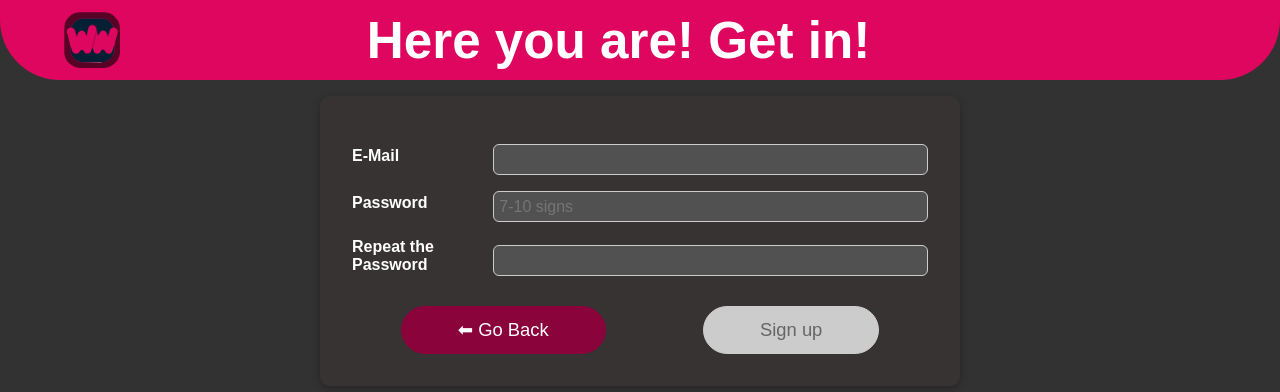
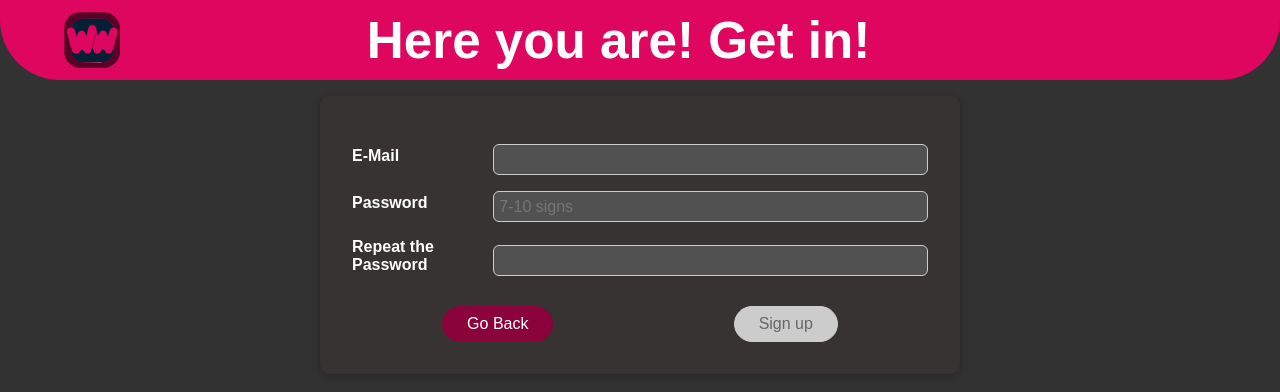
Before and after one commit to EitanBeCe/social-network, a React (Create React App) app: page / in a window 1280 px wide. Both pictures are taken after a click on the element "Not registred yet?". Shown: the top 392 px of the page. Built offline with nearby package versions, Linux system fonts and the light colour scheme.

Commit message:
before post edit started

```diff
--- a/src/components/Login/Login.module.css
+++ b/src/components/Login/Login.module.css
@@ -74,9 +74,29 @@
   text-align: center;
 }
 
+/* Why all btn classes here do not work?? They shoul be stronger then basic ones, and its so in other components */
+/* .btn {
+  height: 2rem;
+  padding: 0.5rem 1.5rem;
+  font-size: 1rem;
+  padding: 0.5rem 0.9rem;
+} */
+
 @media (min-width: 768px) {
   .control {
     align-items: center;
     flex-direction: row;
   }
 }
+
+@media (max-width: 500px) {
+  .btn {
+    padding: 0.5rem 2rem;
+  }
+}
+/*
+@media (max-width: 420px) {
+  .btn {
+    padding: 0.5rem 0.9rem;
+  }
+} */
--- a/src/components/Login/Login.tsx
+++ b/src/components/Login/Login.tsx
@@ -3,6 +3,7 @@ import React, { useEffect, useState } from 'react';
 import Card from '../UI/Card/Card';
 import classes from './Login.module.css';
 import Button from '../UI/Button/Button';
+import ButtonSmall from '../UI/Button copy/ButtonSmall';
 
 // const _emailValid =
 //   /^[a-zA-Z0-9.!#$%&'*+/=?^_`{|}~-]+@[a-zA-Z0-9-]+(?:\.[a-zA-Z0-9-]+)*$/; // Instead .includes('@')
@@ -148,20 +149,20 @@ const Login: React.FC<Props> = ({ onLogin }) => {
 
         {!isRegistered && (
           <div className={classes.actions}>
-            <Button
+            <ButtonSmall
               className={classes.btn}
               onClick={() => setIsRegistered(true)}
             >
-              ⬅ Go Back
-            </Button>
-            <Button
+              Go Back
+            </ButtonSmall>
+            <ButtonSmall
               type="submit"
               className={classes.btn}
               disabled={!formIsValid || !passwordsMatch}
               onClick={submitHandler}
             >
               Sign up
-            </Button>
+            </ButtonSmall>
           </div>
         )}
       </form>
--- /dev/null
+++ b/src/components/Posts/EditPost/EditPost.tsx
@@ -0,0 +1,64 @@
+import React from 'react';
+import Button from '../../UI/Button/Button';
+import Card from '../../UI/Card/Card';
+import classes from './EditPost.module.css';
+
+interface Props {}
+
+const EditPost: React.FC<Props> = () => {
+  // Form submit
+  const submitHandler = (event: React.FormEvent) => {
+    event.preventDefault();
+    // // Log-in if registered
+    // if (isRegistered) {
+    //   onLogin(enteredEmail, enteredPassword);
+    //   return;
+    // }
+    // // Alert if not registered and passwords do not match
+    // if (enteredPassword !== enteredPass2) {
+    //   setPasswordsMatch(false);
+    //   return;
+    // }
+    // // Log in if pass match
+    // onLogin(enteredEmail, enteredPassword);
+  };
+
+  return (
+    <Card className={classes.login}>
+      <form onSubmit={submitHandler}>
+        <div className={classes.control}>
+          <label htmlFor="title">Title</label>
+          <input
+            required
+            type="text"
+            id="title"
+            // value={enteredEmail}
+            // onChange={emailChangeHandler}
+          />
+        </div>
+
+        <div className={classes.control}>
+          <label htmlFor="text">Text</label>
+          <input
+            required
+            type="text"
+            id="text"
+            // value={enteredPassword}
+            // onChange={passwordChangeHandler}
+            minLength={7}
+            maxLength={10}
+            placeholder="7-10 signs"
+          />
+        </div>
+
+        <div className={classes.actions}>
+          <Button type="submit" className={classes.btn} onClick={submitHandler}>
+            Edit
+          </Button>
+        </div>
+      </form>
+    </Card>
+  );
+};
+
+export default EditPost;
--- a/src/components/Posts/Posts.tsx
+++ b/src/components/Posts/Posts.tsx
@@ -32,6 +32,7 @@ const Posts: React.FC = () => {
   // *************** WHATS id type now after firebase?
   const deletePostHandler = (id: number | string) => {
     setPosts((prev) => prev.filter((post) => post.id !== id));
+    console.log(id);
 
     setModalOpen(false);
   };
@@ -49,7 +50,6 @@ const Posts: React.FC = () => {
       {posts.map((p) => (
         <SinglePost
           key={p.id}
-          id={p.id}
           title={p.title}
           text={p.text}
           deletePost={deletePostHandler.bind(null, p.id)}
--- a/src/components/Posts/SinglePost.tsx
+++ b/src/components/Posts/SinglePost.tsx
@@ -1,19 +1,18 @@
 import classes from './SinglePost.module.css';
-import ReactModal from 'react-modal';
+// import ReactModal from 'react-modal';
 
 import Card from '../UI/Card/Card';
 import Button from '../UI/Button/Button';
+import { useState } from 'react';
+import EditPost from './EditPost/EditPost';
 
 interface Props {
   title: string;
   text: string;
-  id: number | string;
   deletePost: () => void;
   modalOpen: boolean;
   setModalOpen: React.Dispatch<React.SetStateAction<boolean>>;
 }
-
-// **************** DEL post
 
 const SinglePost: React.FC<Props> = ({
   text,
@@ -22,15 +21,25 @@ const SinglePost: React.FC<Props> = ({
   modalOpen,
   setModalOpen,
 }) => {
-  const openModalHandler = () => {
-    setModalOpen(true);
-  }; // Need to lift up
-  const closeModalHandler = () => {
-    setModalOpen(false);
+  // Entering Edit mode
+  const [edit, setEdit] = useState(false);
+
+  // Deleting the wrong post, if doing it from modal
+  // State is in Posts. MAYBE context will help
+  // const openModalHandler = () => {
+  //   setModalOpen(true);
+  // }; // Need to lift up
+  // const closeModalHandler = () => {
+  //   setModalOpen(false);
+  // };
+
+  const editPostHandler = () => {
+    setEdit(true);
   };
 
-  // *************** RIGHT HERE)))
-  const editPostHandler = () => {};
+  // ********** RENDERING ***********
+
+  if (edit) return <EditPost />;
 
   return (
     <Card className={classes['single-post']}>
@@ -41,17 +50,19 @@ const SinglePost: React.FC<Props> = ({
         <Button onClick={editPostHandler} className={classes.btn}>
           Edit
         </Button>
-        <Button onClick={openModalHandler} className={classes.btn}>
+        <Button onClick={deletePost} className={classes.btn}>
           Delete
         </Button>
       </div>
 
-      <ReactModal
+      {/* Deleting the wrong post, if doing it from modal */}
+      {/* <ReactModal
         closeTimeoutMS={500}
         isOpen={modalOpen}
         onRequestClose={closeModalHandler} // To close on overlay
         contentLabel="Modal"
-        ariaHideApp={true}
+        ariaHideApp={false}
+        id={id}
         style={{
           overlay: { backgroundColor: 'rgb(0, 0, 0, 0.4)' },
           content: {
@@ -78,7 +89,7 @@ const SinglePost: React.FC<Props> = ({
             Close
           </Button>
         </div>
-      </ReactModal>
+      </ReactModal> */}
     </Card>
   );
 };
--- /dev/null
+++ b/src/components/UI/Button copy/ButtonSmall.module.css
@@ -0,0 +1,31 @@
+.button {
+  font: inherit;
+  border: 1px solid #8a033b;
+  background: #8a033b;
+  color: white;
+  padding: 0.5rem 1.5rem;
+  cursor: pointer;
+  font-size: 1rem;
+  border-radius: 30px;
+  transition: 0.3s all;
+}
+
+.button:hover,
+.button:active {
+  background: #de065f;
+  border-color: #de065f;
+}
+
+.button:focus {
+  outline: none;
+}
+
+button:disabled,
+button:focus:disabled,
+button:hover:disabled,
+button:active:disabled {
+  background: #ccc;
+  border-color: #ccc;
+  color: #666666;
+  cursor: not-allowed;
+}
--- /dev/null
+++ b/src/components/UI/Button copy/ButtonSmall.tsx
@@ -0,0 +1,30 @@
+import classes from './ButtonSmall.module.css';
+
+interface Props {
+  type?: 'submit' | 'button';
+  className?: string;
+  onClick: React.MouseEventHandler<HTMLButtonElement>;
+  disabled?: boolean;
+  children: React.ReactNode;
+}
+
+const ButtonSmall: React.FC<Props> = ({
+  type,
+  className,
+  onClick,
+  disabled,
+  children,
+}) => {
+  return (
+    <button
+      type={type || 'button'}
+      className={`${classes.button} ${className}`}
+      onClick={onClick}
+      disabled={disabled}
+    >
+      {children}
+    </button>
+  );
+};
+
+export default ButtonSmall;
```
Also changed, not shown: src/components/Posts/EditPost/EditPost.module.css (added), 1 other file (tests, documents, lock files or other folders).
